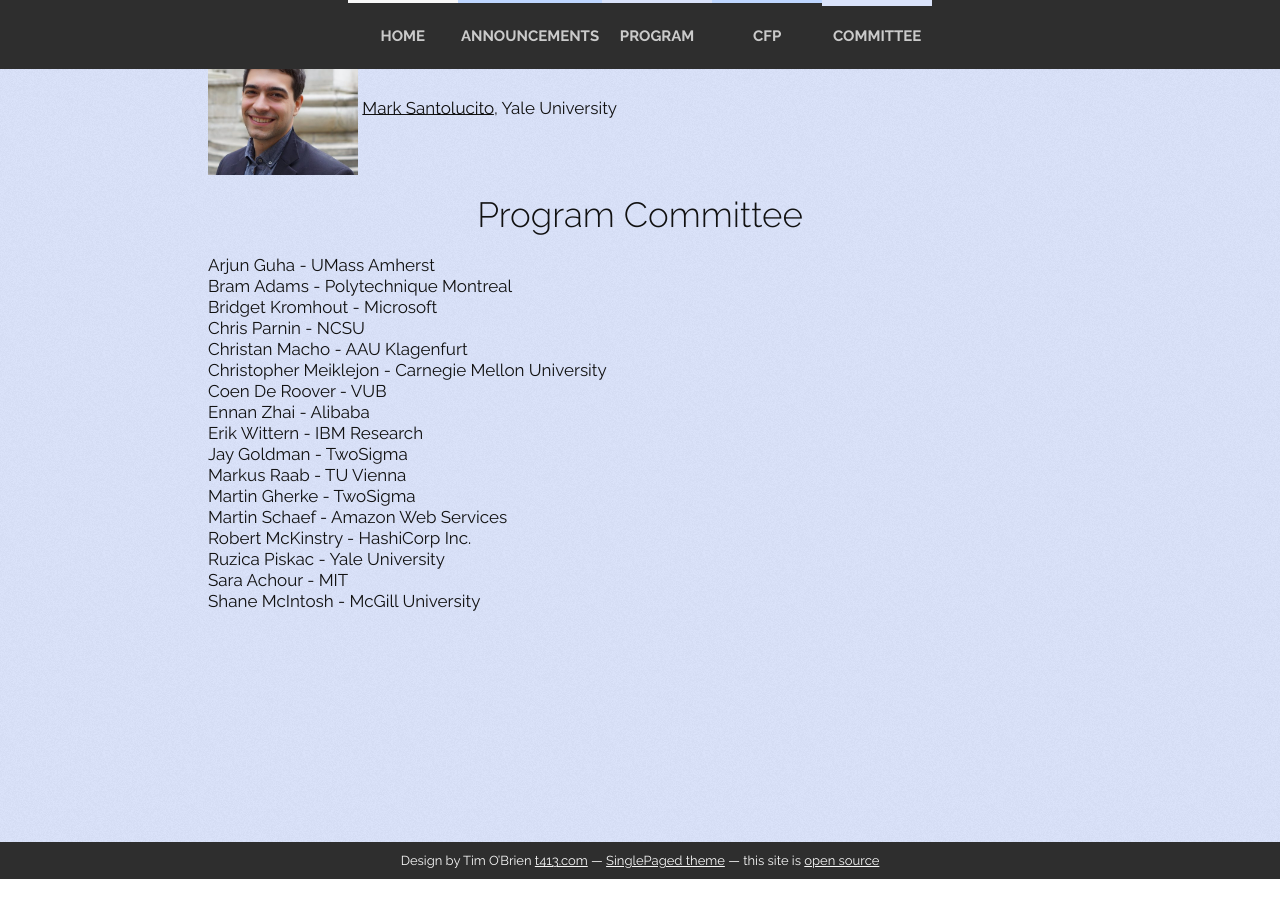
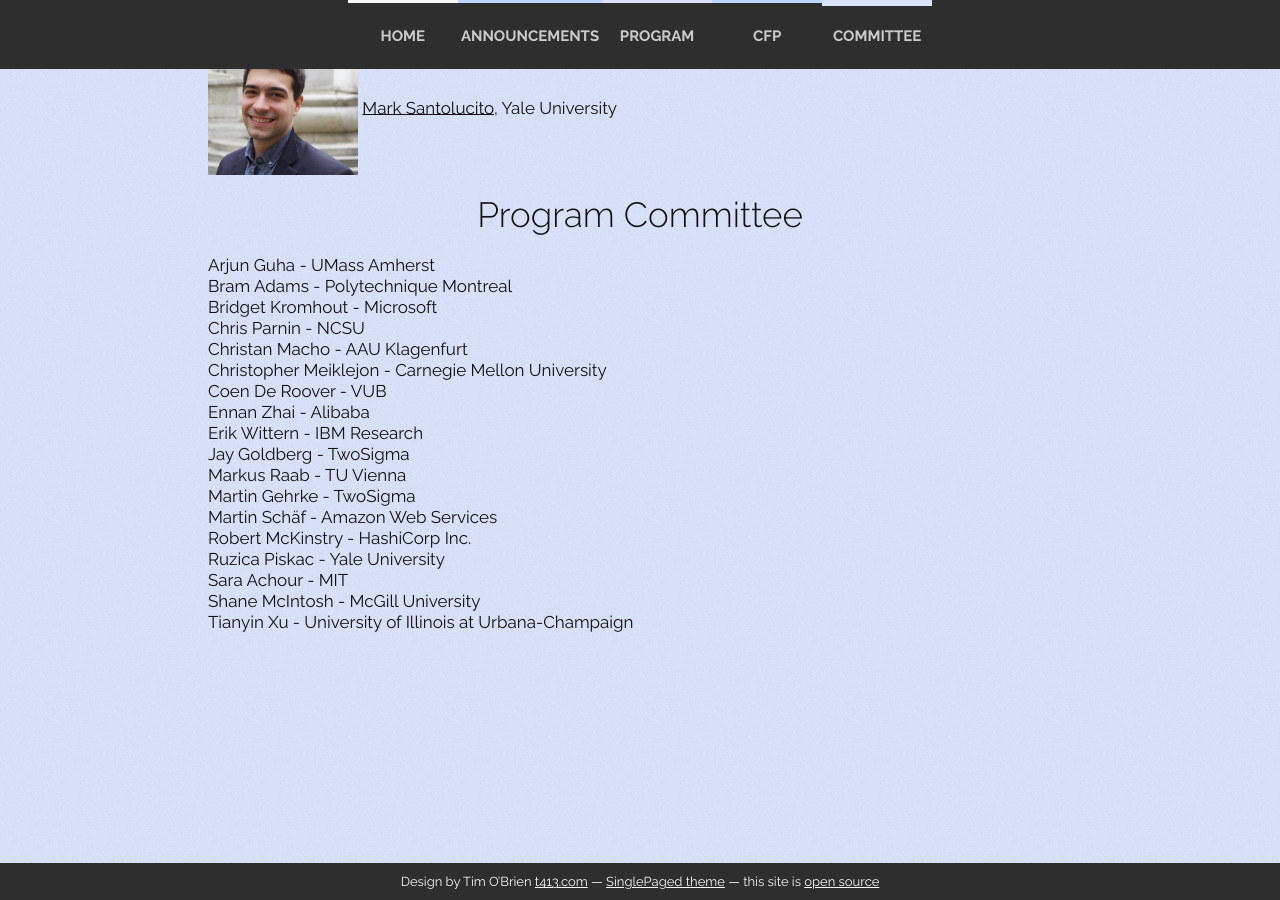
Before and after one commit to SEConfig/SEConfig.github.io, a Jekyll site: the page built from index.html, in a window 1280 px wide and 900 px high, scrolled down 4307 px. Built offline with Jekyll 4.4.1, drawn with Linux system fonts in a browser that asks for light colours; nearby versions of some CDN libraries; before the commit the page ends 5186 px from its top, so only the background shows below that.

Commit message:
Unbutcheres names, adds Tianyin Xu

```diff
--- a/_posts/2019-01-05-org.md
+++ b/_posts/2019-01-05-org.md
@@ -25,11 +25,12 @@
 Coen De Roover - VUB
 Ennan Zhai - Alibaba
 Erik Wittern - IBM Research
-Jay Goldman - TwoSigma
+Jay Goldberg - TwoSigma
 Markus Raab - TU Vienna
-Martin Gherke - TwoSigma
-Martin Schaef - Amazon Web Services
+Martin Gehrke - TwoSigma
+Martin Sch&auml;f - Amazon Web Services
 Robert McKinstry - HashiCorp Inc.
 Ruzica Piskac - Yale University
 Sara Achour - MIT
 Shane McIntosh - McGill University
+Tianyin Xu - University of Illinois at Urbana-Champaign
```
